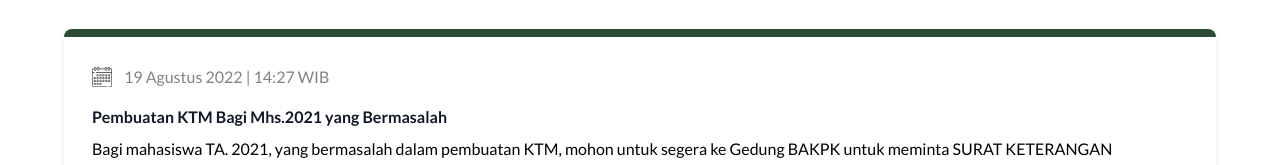
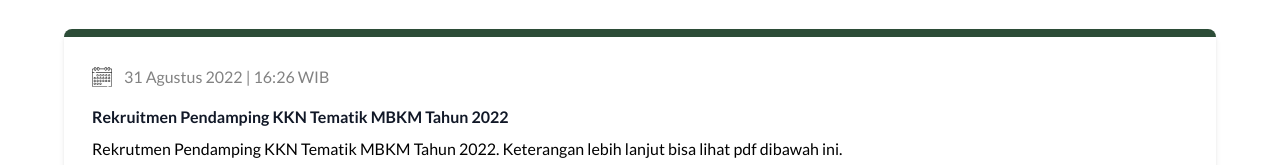
Before and after one commit to new-siamik/siamik-client, a React (Create React App) app: page / in a window 1280 px wide. Shown: the part 768-933 px from the top of the page. Built offline with nearby package versions, Linux system fonts and the light colour scheme.

Commit message:
fix: content pada bagian pengumuman

```diff
--- a/src/pages/Home.jsx
+++ b/src/pages/Home.jsx
@@ -90,18 +90,18 @@ export default function Home() {
                             <CardPrimary classname="box-pengumuman p-7">
                                 <div id="date_pengumuman" className="lato">
                                     <img src="/assets/image/calendar-academic.svg" alt="Icon Calendar Academic" width={20}/>
-                                    <h3>19 Agustus 2022 | 14:27 WIB</h3>
+                                    <h3>31 Agustus 2022 | 16:26 WIB</h3>
                                 </div>
                                 <div id="content_pengumuman" className="lato">
-                                    <h3>Pembuatan KTM Bagi Mhs.2021 yang Bermasalah</h3>
+                                    <h3>Rekruitmen Pendamping KKN Tematik MBKM Tahun 2022</h3>
                                     <p>
-                                        Bagi mahasiswa TA. 2021, yang bermasalah dalam pembuatan KTM, mohon untuk segera ke Gedung BAKPK untuk meminta SURAT KETERANGAN PEMBUATAN KTM MANUAL dan selanjutnya dapat dipakai untukpembuatan KTM melalui BNI Cabang UPN di Jl. Raya Rungkut Madya Gunung Anyar Surabaya.
+                                    Rekrutmen Pendamping KKN Tematik MBKM Tahun 2022. Keterangan lebih lanjut bisa lihat pdf dibawah ini.
                                     </p>
                                 </div>
                                 <BtnCustom classname="btn-pengumuman inter mt-6 px-7 py-3 rounded-[5px] text-neutral-100 bg-green-base sm:hover:bg-green-base/80 focus:bg-green-base/80">
-                                    <NavLink to="/">
+                                    <a href="https://siamik.upnjatim.ac.id/html/siamik/umum/rekrutmenPendampingKKNTematikMBKM2022.pdf">
                                         Lihat PDF
-                                    </NavLink>
+                                    </a>
                                 </BtnCustom>
                                 <BtnCustom classname="btn-more-pengumuman block ml-auto inter mt-6 px-8 py-3 rounded-[5px] text-green-base sm:hover:text-neutral-100 bg-white sm:hover:bg-green-base focus:text-neutral-100 focus:bg-green-base transition-colors duration-200">
                                     <NavLink to="#">
```
